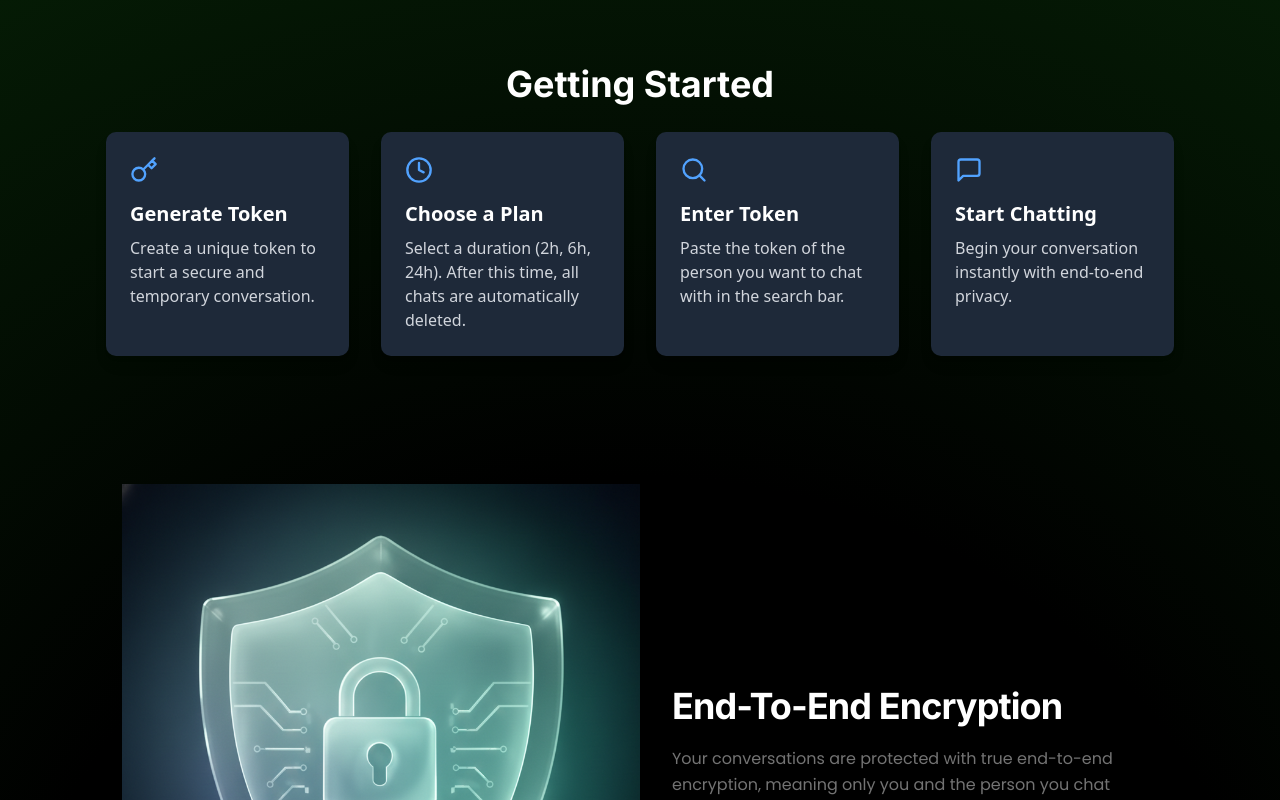
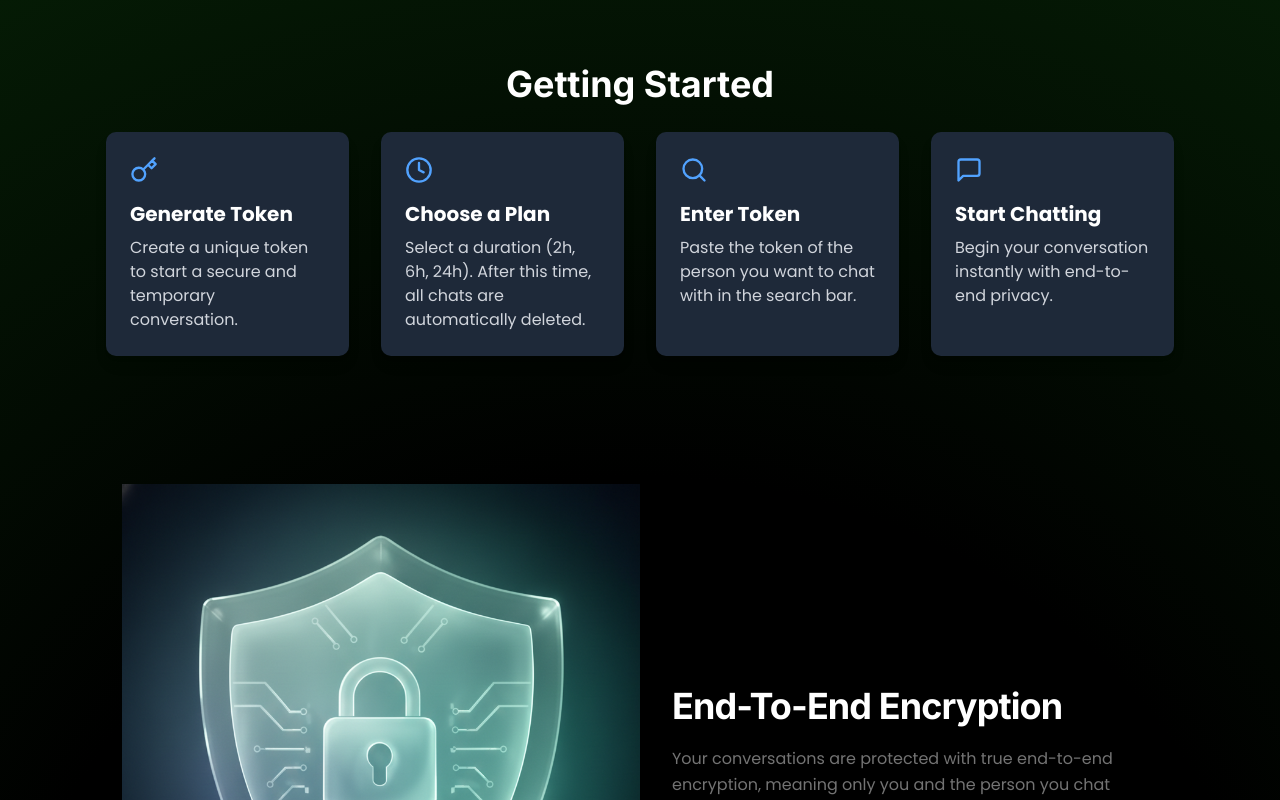
Before and after one commit to tahmid-khan-hub/Distak, a Next.js app: page / in a window 1280 px wide. Shown: the top 800 px of the page. Built offline with nearby package versions, Linux system fonts and the light colour scheme.

Commit message:
Added the poppins font inside the GetStartedContainer

```diff
--- a/app/HomeComponents/GetStarted/components/GetStartedContainer.tsx
+++ b/app/HomeComponents/GetStarted/components/GetStartedContainer.tsx
@@ -7,7 +7,7 @@ const GetStartedContainer = ({ items }: GetStartedContainerProps) => {
     return (
         <div className="grid grid-cols-2 md:grid-cols-3 lg:grid-cols-4 gap-8">
             {items.map((item) => (
-                <div key={item.id} className="bg-gray-800 p-6 rounded-lg shadow-lg">
+                <div key={item.id} className="poppins bg-gray-800 p-6 rounded-lg shadow-lg">
                     <div className="text-blue-400 mb-4">{item.icon}</div>
                     <h3 className="text-xl font-bold text-white mb-2">{item.title}</h3>
                     <p className="text-gray-300">{item.description}</p>
```
